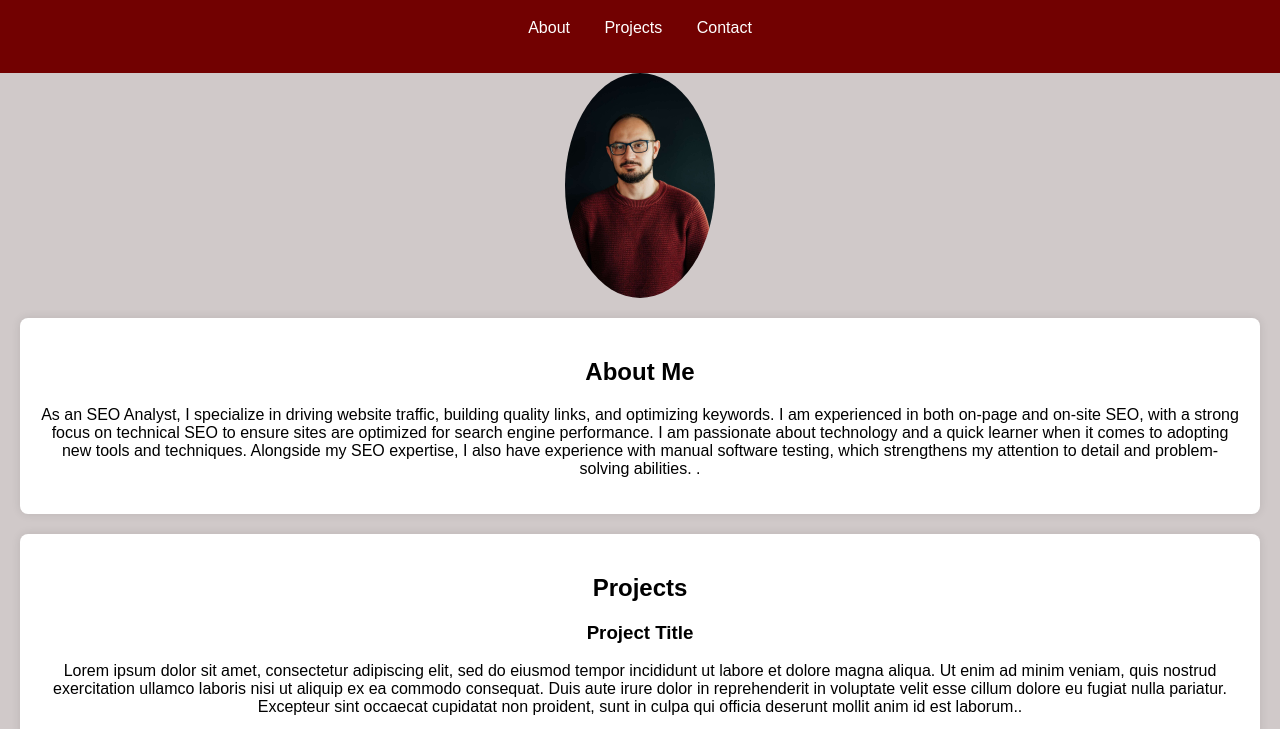
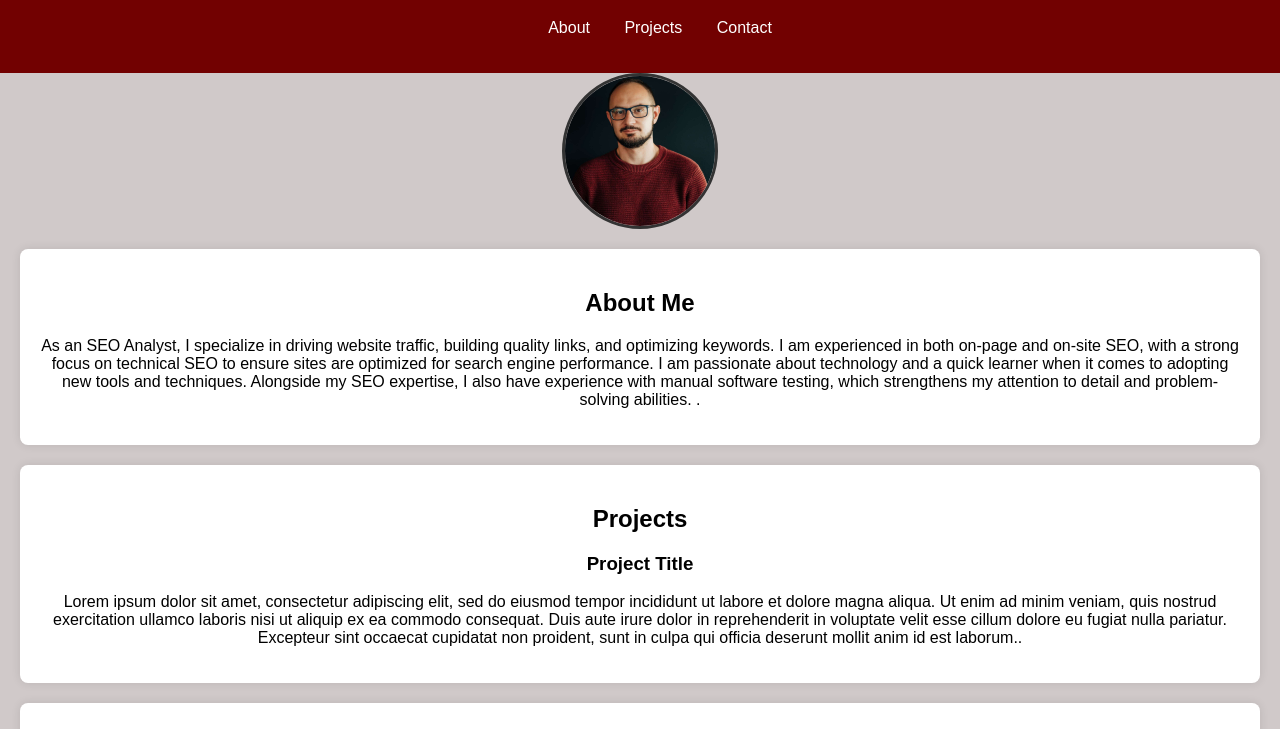
Before and after one commit to c-o-a-1/aleksandar-seo-portfolio, a plain HTML site: page index.html in a window 1280 px wide. Shown: the part 71-800 px from the top of the page. Drawn offline with Linux system fonts and the light colour scheme; a script that the page names is missing.

Commit message:
Update styles.css

```diff
--- a/styles.css
+++ b/styles.css
@@ -19,9 +19,13 @@ header {
   }
 
 #Aleksandar {
-    width: 150px;
-    height: auto;
-    border-radius: 50% 50% / 50% 50%;
+        width: 150px;  /* Adjust size as needed */
+        height: 150px; /* Ensures it's a perfect circle */
+        border-radius: 50%; /* Makes the image round */
+        object-fit: cover; /* Ensures the image fills the circle properly */
+        border: 3px solid #333; /* Optional: Adds a border around the image */
+    }
+
 
 }
 nav ul {
```
